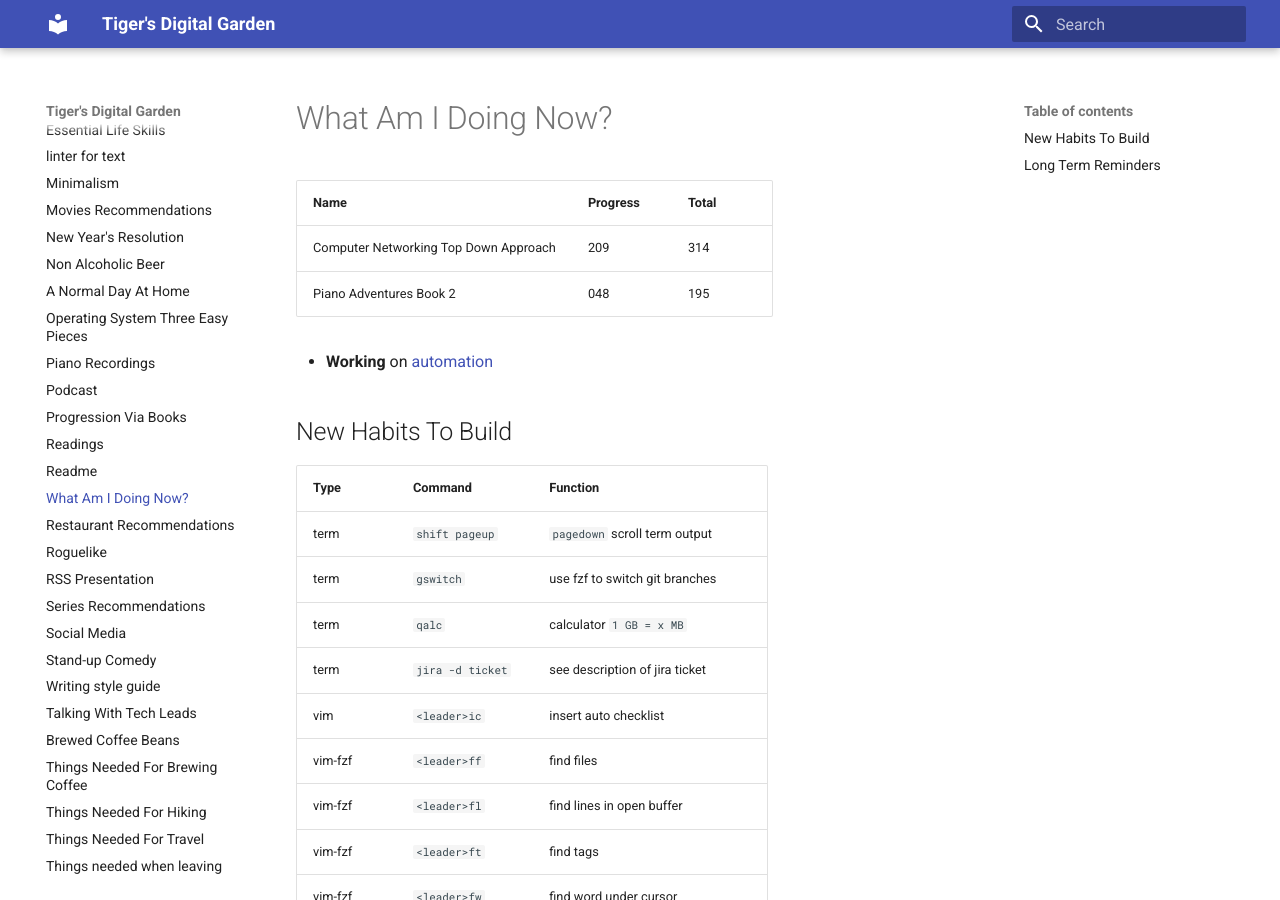
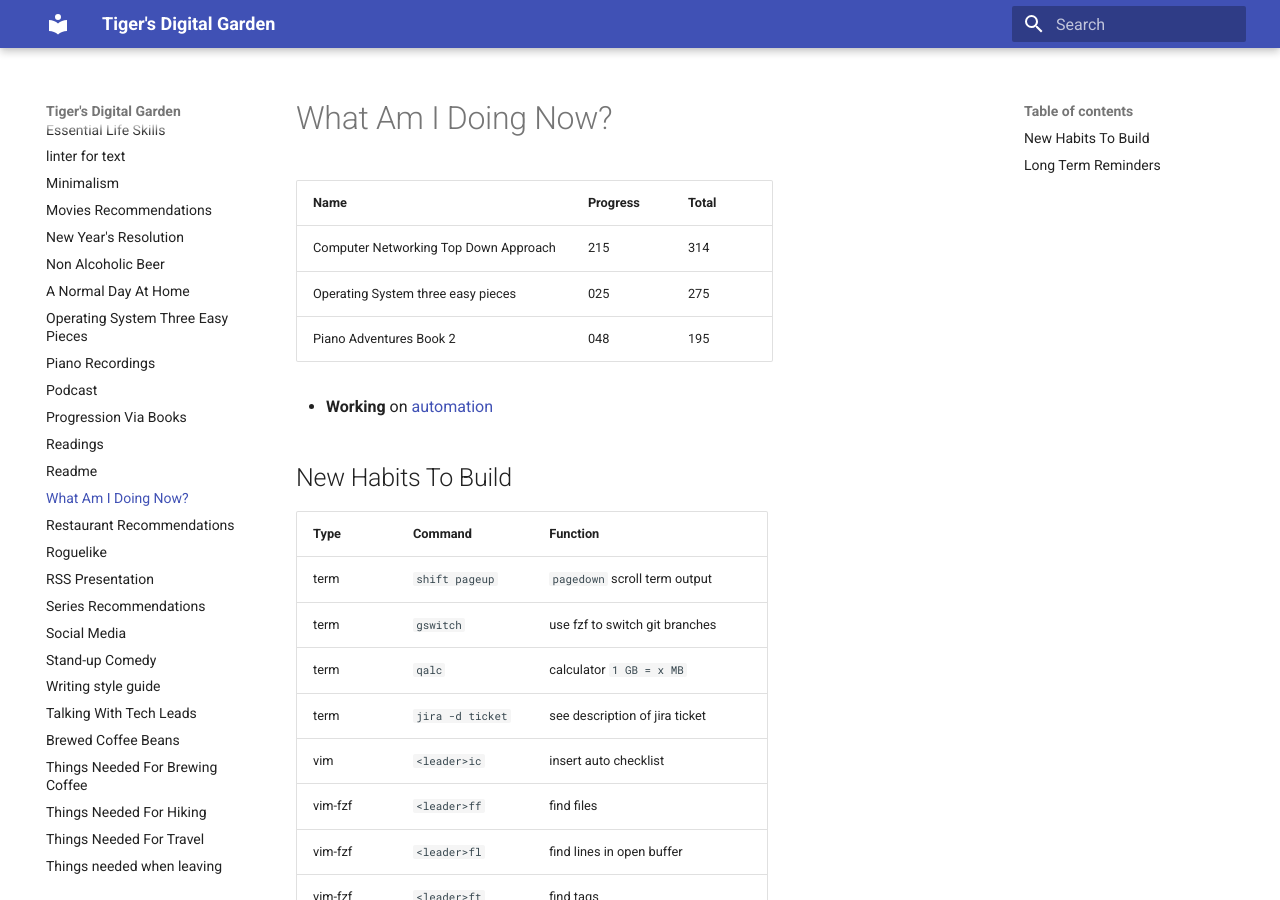
Before and after one commit to ynotstartups/notes, an MkDocs documentation site: the page built from notes/reminders.md, in a window 1280 px wide and 900 px high. Built offline with MkDocs 1.6.1 and Material for MkDocs 9.7.7, drawn with Linux system fonts in a browser that asks for light colours.

Commit message:
update progress

```diff
--- a/notes/reminders.md
+++ b/notes/reminders.md
@@ -2,7 +2,8 @@
 
 | Name                                  | Progress | Total |
 | ------------------------------------- | -------- | ----- |
-| Computer Networking Top Down Approach | 209      | 314   |
+| Computer Networking Top Down Approach | 215      | 314   |
+| Operating System three easy pieces    | 025      | 275   |
 | Piano Adventures Book 2               | 048      | 195   |
 
 - **Working** on [automation](./automation.md)
```
